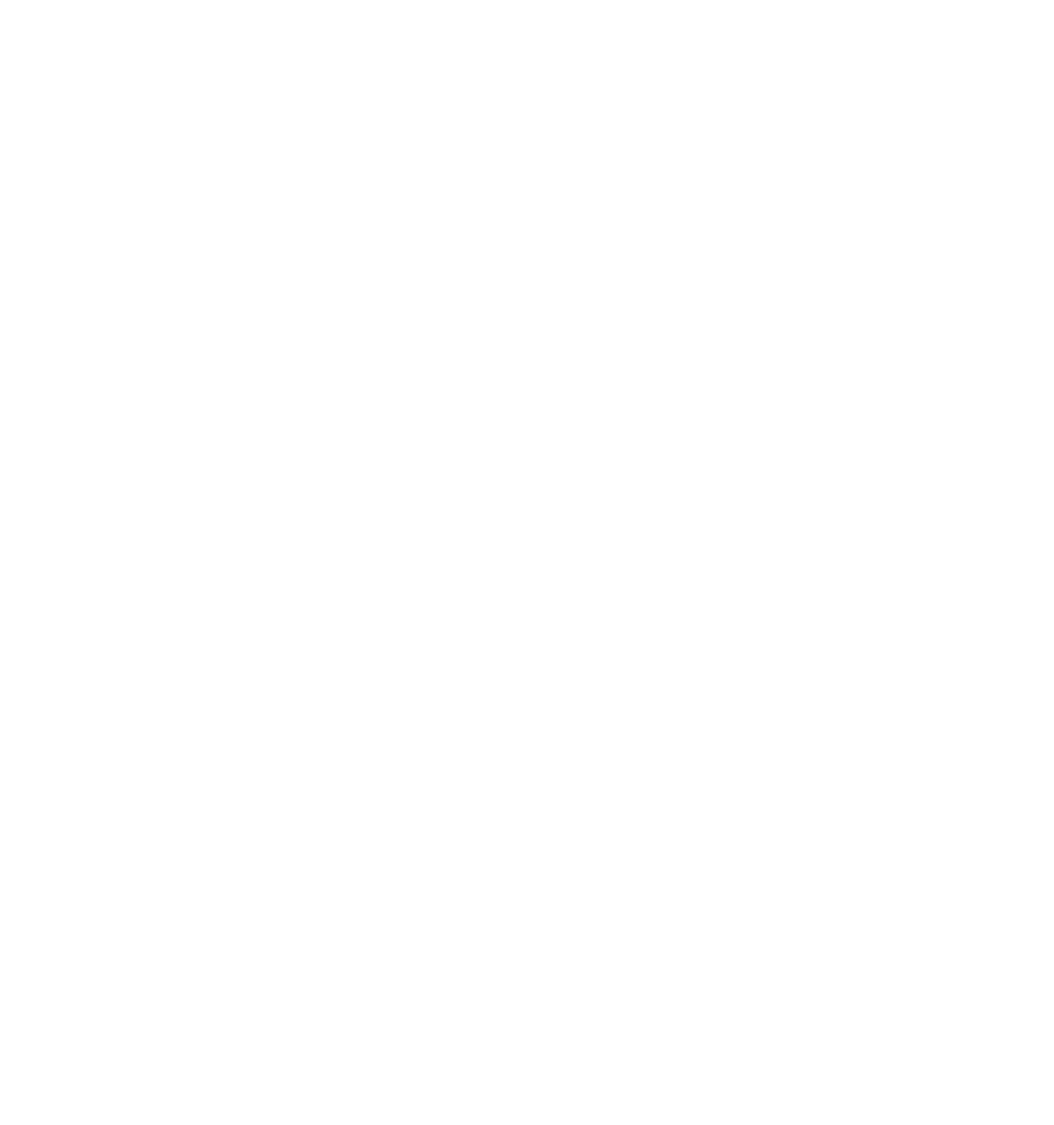
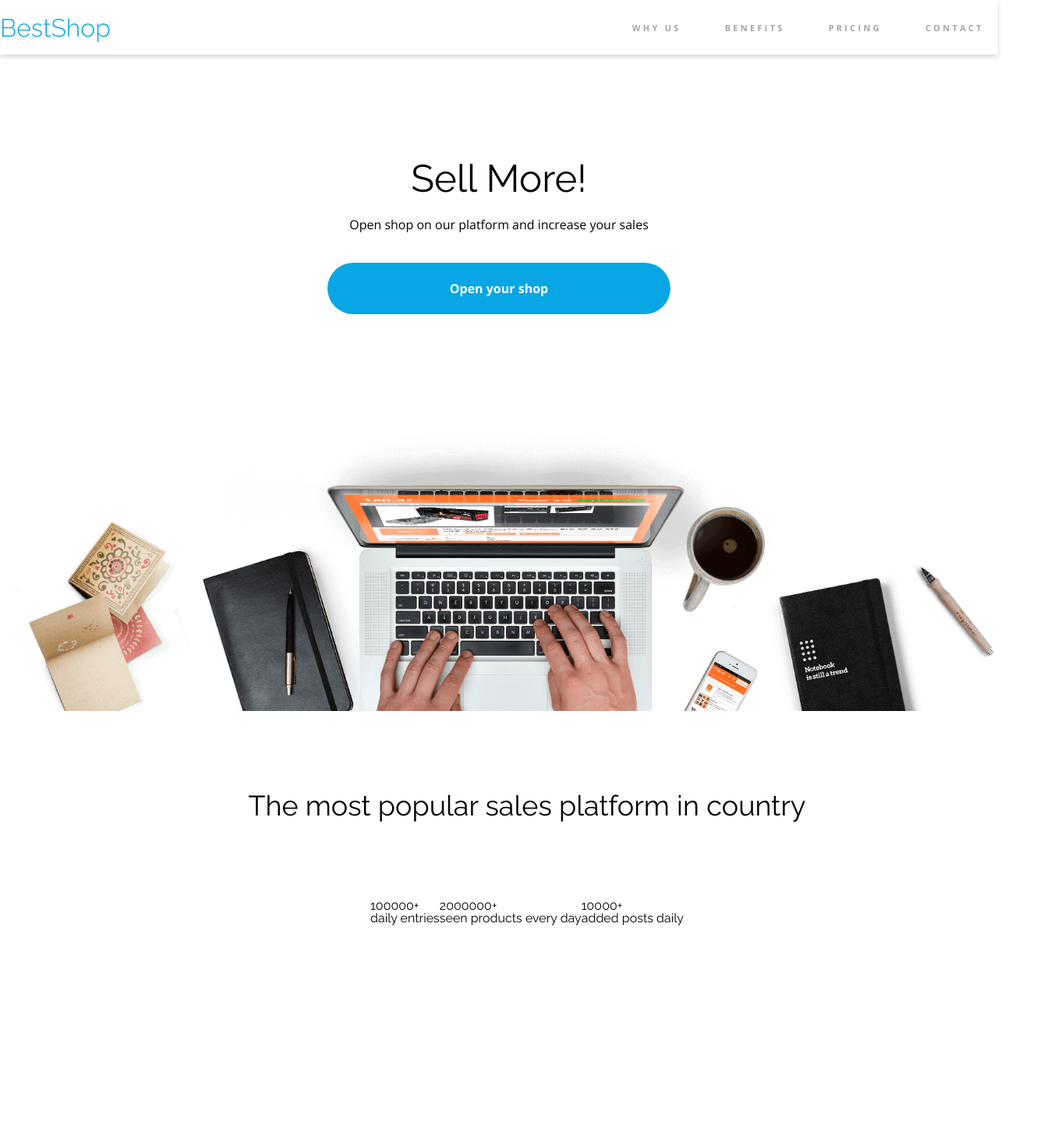
Before and after one commit to ZosiaWeglowska/BestShop, a plain HTML site: page index.html in a window 1280 px wide. Shown: the whole page at 78% size, 1352 px wide, since content can reach past the window. Before the commit the page ends 800 px from the top, so only its background shows below. Drawn offline with nearby package versions, Linux system fonts and the light colour scheme.

Commit message:
header, banner, start pierwszej sekcji

```diff
--- a/css/style.css
+++ b/css/style.css
@@ -22,3 +22,103 @@ body {
     font-family: 'Open Sans', sans-serif;
     font-family: 'Raleway', sans-serif;
 }
+.page-header {
+    height: 70px;
+    background: #FFFFFF 0% 0% no-repeat padding-box;
+    box-shadow: 0px 3px 6px #00000029;
+    display: flex;
+    align-items: center;
+}
+
+.page-header-content {
+    display: flex;
+    justify-content: space-between;
+    align-items: center;
+}
+
+.page-logo {
+    font: normal normal 300 32px/37px Raleway;
+    color: var(--color-primary);
+    text-decoration: none;
+}
+
+.page-nav-list {
+     display: flex;
+ }
+.page-nav-list li {
+    margin-left: 20px;
+}
+.page-nav-list a {
+    text-transform: uppercase;
+    text-decoration: none;
+    font: normal normal bold 11px/15px Open Sans;
+    letter-spacing: 3.28px;
+    color: var(--color-grey);
+    border: solid 3px transparent;
+    padding: 25px 15px 25px 15px;
+}
+.page-nav-list a:hover {
+    color: var(--color-black);
+    border: solid 3px transparent;
+    border-bottom-color: var(--color-primary);
+}
+
+.banner {
+    height: 842px;
+
+    background-image: url(../images/Background.png);
+    background-size: contain;
+    background-repeat: no-repeat;
+    background-position: bottom;
+
+    display: flex;
+    justify-items: left;
+    align-items: center;
+    flex-direction: column;
+}
+
+.banner-title {
+    text-align: center;
+    font: normal normal normal 49px/57px Raleway;
+    color: var(--color-black);
+    padding-top: 130px;
+    padding-bottom: 20px;
+}
+
+.banner-text {
+    text-align: center;
+    font: normal normal normal 16px/22px Open Sans;
+    color: var(--color-black);
+}
+
+.banner-link {
+    text-align: center;
+    font: normal normal bold 16px/22px Open Sans;
+    color: var(--color-white);
+    text-decoration: none;
+    padding: 22px 157px 22px 157px;
+    margin-top: 38px;
+    background-color: var(--color-primary);
+    border-radius: 50px;
+}
+
+.section1 {
+    height: 531px;
+    display: flex;
+    flex-direction: column;
+    align-items: center;
+    justify-items: left;
+}
+
+.section1-title {
+    text-align: center;
+    font: normal normal normal 36px/42px Raleway;
+    color: var(--color-black);
+    padding-top: 100px;
+    padding-bottom: 100px;
+}
+
+.section1-content {
+    display: flex;
+    justify-content: space-between;
+}
--- a/index.html
+++ b/index.html
@@ -11,19 +11,63 @@
 <html lang="en">
 <head>
     <meta charset="UTF-8">
-    <meta name="viewport" content="width=device-width, initial-scale=1.0">
-    <meta http-equiv="X-UA-Compatible" content="ie=edge">
+    <meta content="width=device-width, initial-scale=1.0" name="viewport">
+    <meta content="ie=edge" http-equiv="X-UA-Compatible">
     <title>Best Shop</title>
-    <link rel="stylesheet" href="./css/reset.css">
-    <link rel="stylesheet" href="./css/style.css">
-    <link rel="preconnect" href="https://fonts.gstatic.com">
-    <link href="https://fonts.googleapis.com/css2?family=Open+Sans:wght@300;400;700&family=Raleway:wght@300;400;700;800&display=swap" rel="stylesheet">
+    <link href="./css/reset.css" rel="stylesheet">
+    <link href="./css/style.css" rel="stylesheet">
+    <link href="https://fonts.gstatic.com" rel="preconnect">
+    <link href="https://fonts.googleapis.com/css2?family=Open+Sans:wght@300;400;700&family=Raleway:wght@300;400;700;800&display=swap"
+          rel="stylesheet">
 </head>
 <body>
+<header class="page-header">
 
-<main></main>
+    <div class="container page-header-content">
 
-<footer></footer>
+        <a class="page-logo" href="/">BestShop</a>
+
+        <nav class="page-nav">
+            <ul class="page-nav-list">
+                <li><a href="#">Why us</a></li>
+                <li><a href="#">Benefits</a></li>
+                <li><a href="#">Pricing</a></li>
+                <li><a href="#">Contact</a></li>
+            </ul>
+        </nav>
+
+    </div>
+</header>
+
+<div class="banner">
+    <h1 class="banner-title">Sell More!</h1>
+    <p class="banner-text">Open shop on our platform and increase your sales</p>
+    <a class="banner-link" href="#">Open your shop</a>
+</div>
+
+<section class="container section1">
+    <h2 class="section1-title">The most popular sales platform in country</h2>
+    <div class="section1-content">
+        <article class="section1-article1">
+            <div class="section1-img-box"></div>
+            <span>100000+</span>
+            <p>daily entries</p>
+        </article>
+
+        <article class="section1-article2">
+            <div class="section1-img-box"></div>
+            <span>2000000+</span>
+            <p>seen products every day</p>
+        </article>
+
+        <article class="section1-article3">
+            <div class="section1-img-box"></div>
+            <span>10000+</span>
+            <p>added posts daily</p>
+        </article>
+    </div>
+</section>
+
 
 </body>
 </html>
```
